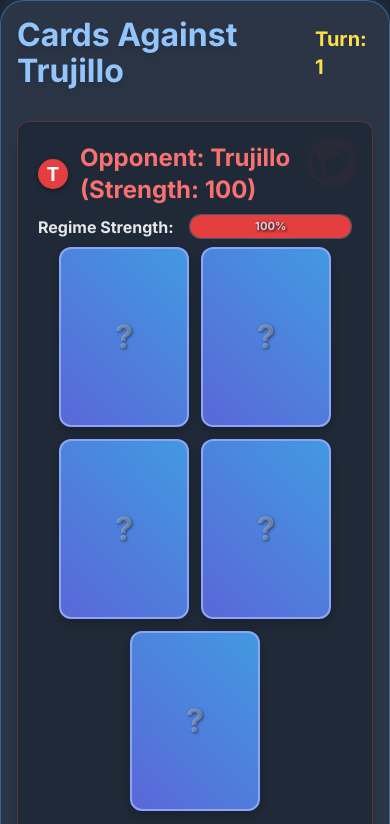
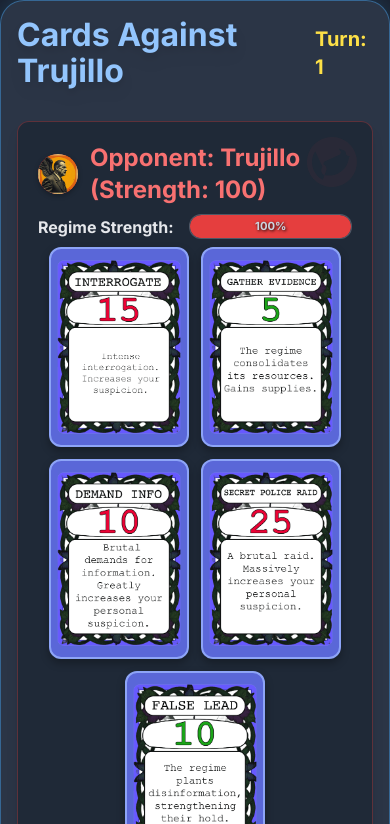
Before and after one commit to taucetie78/butterfly-card-game, a plain HTML site: page index.html in a window 390 px wide. Both pictures are taken after a click on the button "Start Game". Shown: the top 824 px of the page. Drawn offline with nearby package versions, Linux system fonts and the light colour scheme.

Commit message:
Update index.html

```diff
--- a/index.html
+++ b/index.html
@@ -40,8 +40,9 @@
 
         /* Card container base style */
         .card-container {
-            width: 160px;
-            height: 200px;
+            /* Cards are now bigger */
+            width: 180px;
+            height: 250px;
             background-color: #4a5568;
             border: 2px solid #a0aec0;
             border-radius: 0.75rem;
@@ -212,7 +213,7 @@
             justify-content: center;
             gap: 1rem; /* Increased gap between cards */
             flex-wrap: wrap;
-            min-height: 240px; /* Adjusted to fit larger cards and animations */
+            min-height: 280px; /* Adjusted to fit larger cards and animations */
             align-items: flex-end; /* Align cards to the bottom of the hand area */
             position: relative; /* For z-index and animations */
         }
@@ -231,27 +232,9 @@
             z-index: 50; /* Ensure played card is above others */
         }
 
-        /* Facedown card styling */
+        /* Facedown card styling (removed, opponent cards will be visible) */
         .facedown-card {
-            background-color: #5a67d8;
-            border: 2px solid #8da4f7;
-            border-radius: 0.75rem;
-            width: 160px;
-            height: 200px;
-            box-shadow: 0 4px 8px rgba(0, 0, 0, 0.2);
-            flex-shrink: 0;
-            position: relative;
-            background-image: linear-gradient(45deg, #5a67d8, #4299e1); /* Gradient for facedown */
-            display: flex;
-            justify-content: center;
-            align-items: center;
-            font-size: 2rem;
-            color: rgba(255,255,255,0.3);
-            font-weight: bold;
-            text-shadow: 1px 1px 3px rgba(0,0,0,0.5);
-        }
-        .facedown-card::before {
-            content: '?'; /* Simple question mark on facedown cards */
+            display: none !important; /* Hide facedown cards */
         }
 
         /* Status bar general style */
@@ -415,8 +398,8 @@
         }
 
         .player-info .avatar, .opponent-info .avatar {
-            width: 40px;
-            height: 40px;
+            width: 60px; /* Increased size for profile pictures */
+            height: 60px; /* Increased size for profile pictures */
             border-radius: 50%;
             background-color: #63b3ed; /* Default avatar background */
             display: flex;
@@ -427,7 +410,15 @@
             color: white;
             box-shadow: 0 2px 5px rgba(0,0,0,0.3);
             flex-shrink: 0; /* Prevent shrinking */
+            overflow: hidden; /* Ensure image is clipped to circle */
         }
+
+        .player-info .avatar img, .opponent-info .avatar img {
+            width: 100%;
+            height: 100%;
+            object-fit: cover; /* Ensure image fills the circular frame */
+        }
+
         .opponent-info .avatar {
             background-color: #e53e3e; /* Red for opponent */
         }
@@ -453,8 +444,8 @@
 
         /* New styles for deck and discard pile visuals */
         .deck-visual, .discard-visual {
-            width: 100px; /* Smaller visual card */
-            height: 140px;
+            width: 120px; /* Slightly larger visual card */
+            height: 160px;
             margin-bottom: 0.5rem;
             background-image: linear-gradient(135deg, #5a67d8, #4299e1); /* Blue gradient for deck */
             box-shadow: 0 4px 8px rgba(0, 0, 0, 0.3),
@@ -526,13 +517,13 @@
                 gap: 1rem;
             }
             .card-container {
-                width: 130px;
-                height: 180px;
+                width: 140px; /* Adjusted for mobile */
+                height: 200px; /* Adjusted for mobile */
                 padding: 0.4rem;
             }
             .facedown-card {
-                width: 130px;
-                height: 180px;
+                width: 140px;
+                height: 200px;
             }
             .card-header {
                 font-size: 0.75rem;
@@ -546,7 +537,7 @@
             }
             .player-hand, .opponent-hand {
                 gap: 0.75rem;
-                min-height: 190px;
+                min-height: 220px; /* Adjusted for larger mobile cards */
             }
             .turn-button {
                 padding: 0.6rem 1.2rem;
@@ -558,8 +549,8 @@
                 padding: 1.5rem;
             }
             .player-info .avatar, .opponent-info .avatar {
-                width: 30px;
-                height: 30px;
+                width: 40px; /* Adjusted for mobile */
+                height: 40px; /* Adjusted for mobile */
                 font-size: 1.2rem;
             }
             h1 {
@@ -572,8 +563,8 @@
                 font-size: 0.7rem;
             }
             .deck-visual, .discard-visual {
-                width: 80px;
-                height: 110px;
+                width: 90px; /* Adjusted for mobile */
+                height: 120px; /* Adjusted for mobile */
             }
             .deck-visual::before, .discard-visual::before {
                 font-size: 0.7rem;
@@ -598,7 +589,10 @@
             </svg>
 
             <div class="opponent-info">
-                <div class="avatar">T</div>
+                <!-- Opponent profile picture -->
+                <div class="avatar">
+                    <img src="dictator.jpeg" alt="Dictator Profile Picture" onerror="this.onerror=null;this.src='https://placehold.co/60x60/e53e3e/ffffff?text=D';">
+                </div>
                 <h2 id="opponentName" class="text-2xl font-semibold text-red-400">Opponent: Trujillo</h2>
             </div>
             <div class="flex items-center gap-4 mb-2">
@@ -620,7 +614,10 @@
             </svg>
 
             <div class="player-info">
-                <div class="avatar">B</div>
+                <!-- Player profile picture -->
+                <div class="avatar">
+                    <img src="butterfly.jpeg" alt="Butterfly Profile Picture" onerror="this.onerror=null;this.src='https://placehold.co/60x60/63b3ed/ffffff?text=B';">
+                </div>
                 <h2 class="text-2xl font-semibold text-blue-400">Player: You (The Butterflies)</h2>
             </div>
             <div class="flex items-center gap-4 mb-2">
@@ -671,6 +668,12 @@
         <button id="messageBoxButton"></button>
     </div>
 
+    <!-- Background Music -->
+    <audio id="backgroundMusic" loop>
+        <source src="main-theme.ogg" type="audio/ogg">
+        Your browser does not support the audio element.
+    </audio>
+
     <script>
         // --- Game Constants ---
         const MAX_SUPPLIES = 100;
@@ -714,6 +717,8 @@
         const playerDiscardCountElement = document.getElementById('playerDiscardCount');
         const playerDeckVisualElement = document.getElementById('playerDeckVisual');
         const playerDiscardVisualElement = document.getElementById('playerDiscardVisual');
+
+        const backgroundMusic = document.getElementById('backgroundMusic');
 
 
         // --- Game State Variables ---
@@ -882,6 +887,9 @@
 
             document.getElementById('startScreen').classList.add('hidden');
             gameScreen.classList.remove('hidden');
+
+            // Play background music
+            backgroundMusic.play().catch(e => console.log("Music play failed:", e));
 
             startTurn();
         }
@@ -1062,12 +1070,13 @@
             cardImage.alt = card.name;
             cardImage.className = 'card-image';
 
-            cardElement.innerHTML = `
-                <div class="card-header"></div>
-                <div class="card-art"></div>
-                <div class="card-body"></div>
-                <div class="card-footer"></div>
-            `;
+            // The existing `innerHTML` for card parts is removed to ensure the image fully fills the card.
+            // cardElement.innerHTML = `
+            //     <div class="card-header"></div>
+            //     <div class="card-art"></div>
+            //     <div class="card-body"></div>
+            //     <div class="card-footer"></div>
+            // `;
             cardElement.appendChild(cardImage);
 
 
@@ -1113,11 +1122,8 @@
                 opponentName.textContent = `Opponent: Trujillo (Strength: ${Math.floor(opponent.suspicion)})`;
 
                 opponentHandElement.innerHTML = '';
-                for (let i = 0; i < opponent.hand.length; i++) {
-                    const facedownCard = document.createElement('div');
-                    facedownCard.className = 'facedown-card';
-                    opponentHandElement.appendChild(facedownCard);
-                }
+                // Render opponent cards visible
+                opponent.hand.forEach((card, index) => opponentHandElement.appendChild(renderCard(card, false, index)));
             }
 
             checkGameOver();
@@ -1136,6 +1142,8 @@
             };
             messageBox.classList.remove('hidden');
             gameScreen.classList.add('hidden');
+            // Pause music when message box is shown
+            backgroundMusic.pause();
         }
 
         function checkGameOver() {
@@ -1160,7 +1168,7 @@
         }
 
         // --- Event Listeners ---
-        document.getElementById('startButton').addEventListener('click', startGame);
+        startButton.addEventListener('click', startGame);
         playCardButton.addEventListener('click', playSelectedCard);
         endTurnButton.addEventListener('click', endTurn);
 
```
